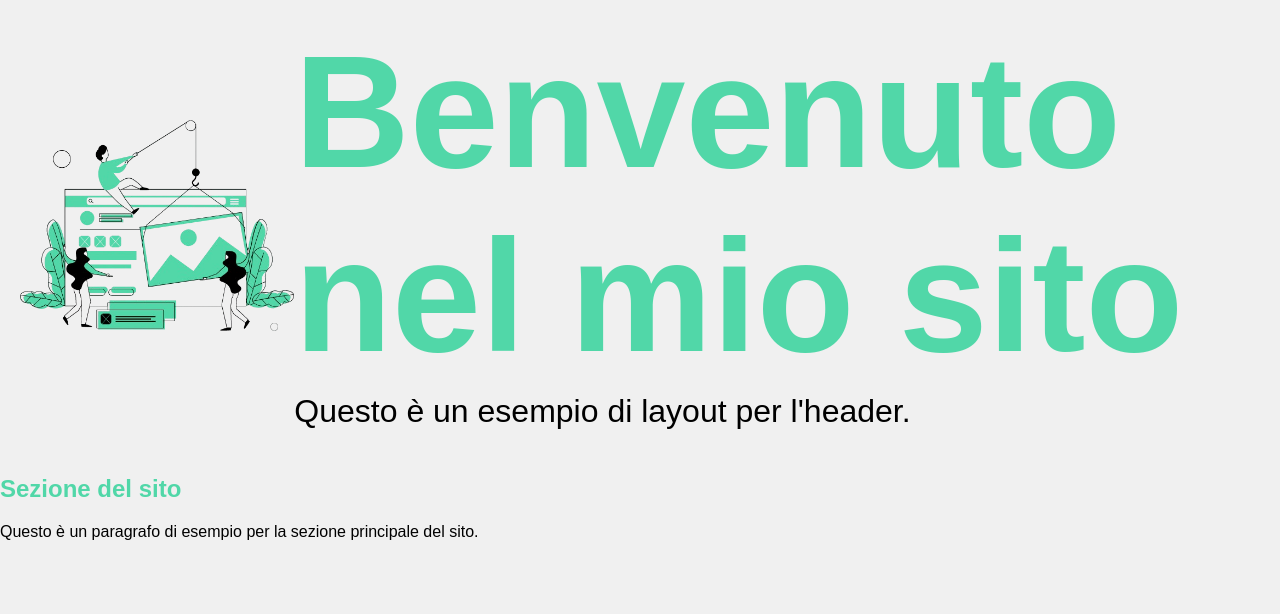
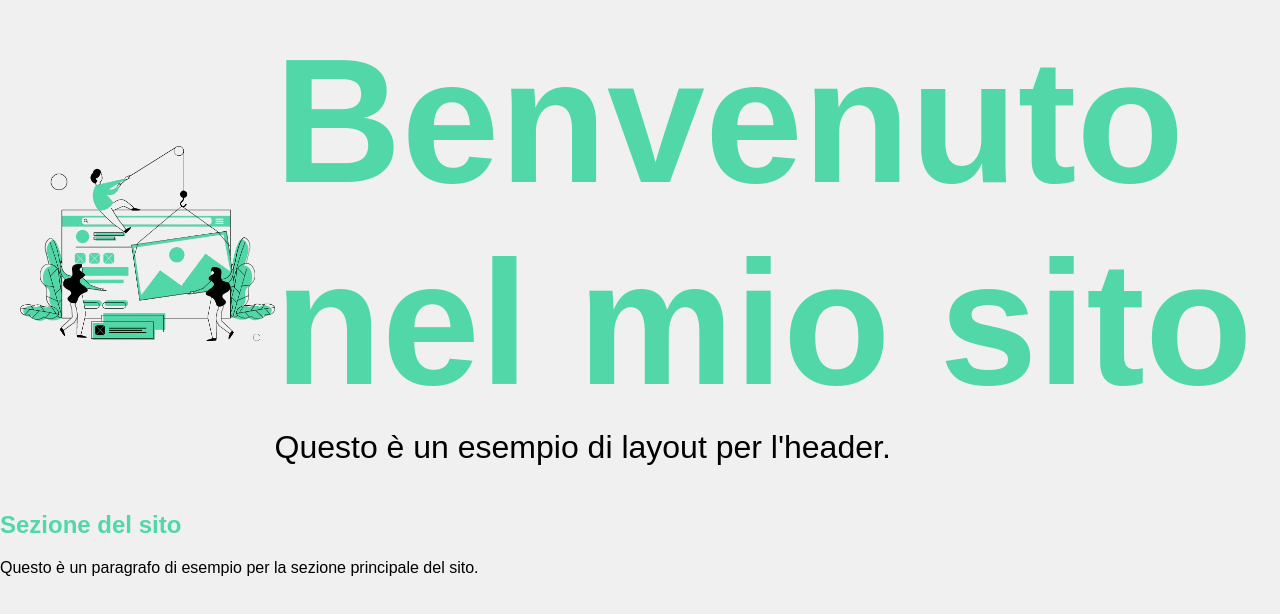
Before and after one commit to gabrieljonesdev/gabrieljonesIT, a plain HTML site: page index.html in a window 1280 px wide. Drawn offline with Linux system fonts and the light colour scheme; a web font is replaced by a local one.

Commit message:
Update 1.css

```diff
--- a/css/1.css
+++ b/css/1.css
@@ -27,7 +27,7 @@ header {
 
 .header-right h1 {
   margin: 0;
-  font-size: 10em;
+  font-size: 11em;
 }
 
 .header-right p {
```
